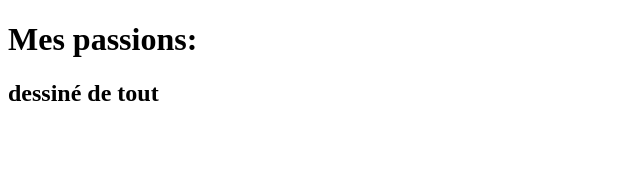
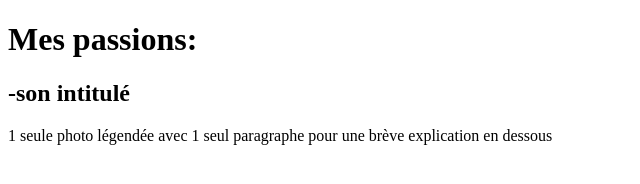
Before and after one commit to Marylinelesaffre/about-me, a plain HTML site: page my-passions.html in a window 1280 px wide. Shown: the whole page, without its empty margins (0-640 px from the left). Drawn offline with Linux system fonts and the light colour scheme.

```diff
--- a/my-passions.html
+++ b/my-passions.html
@@ -8,6 +8,10 @@
 </head>
 <body>
     <h1>Mes passions:</h1>
-    <h2>dessiné de tout</h2>
+    <h2>-son intitulé</h2>
+
+    <p>1 seule photo  légendée avec 1 seul paragraphe pour une brève explication en dessous</p>
+
+
 </body>
 </html>
```
Also changed, not shown: index.html (+1 -1 lines).
